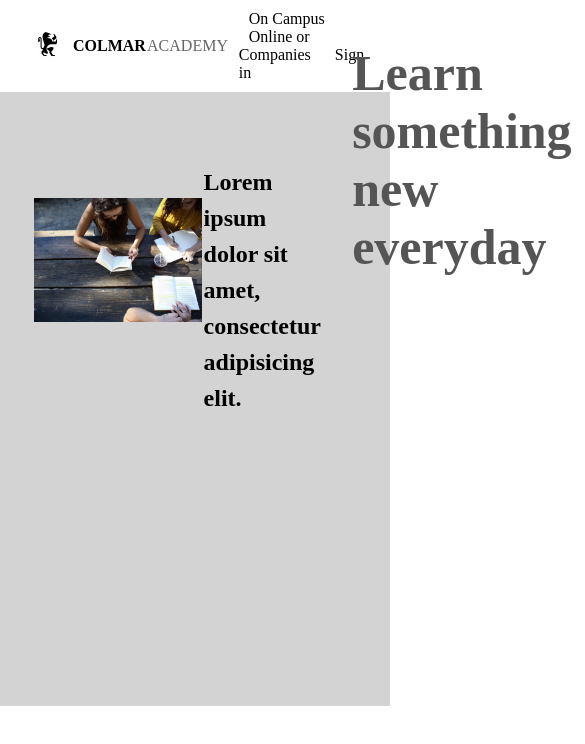
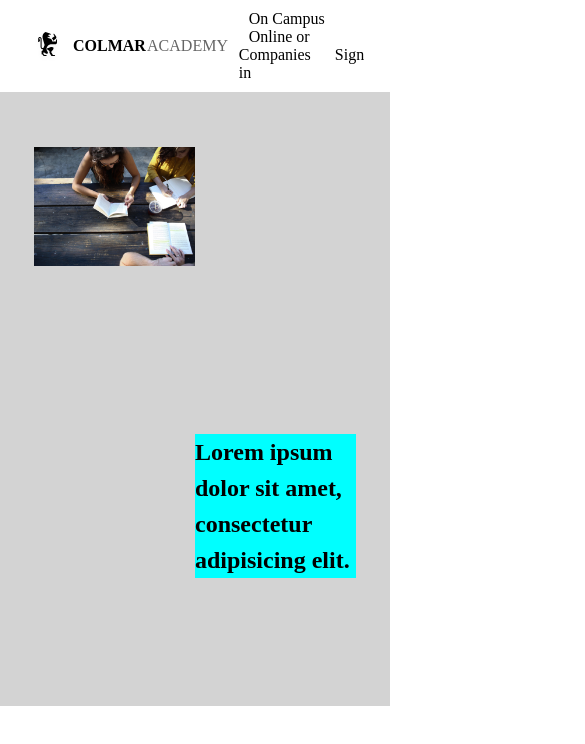
Before and after one commit to MoshelleGarbla/Colmar-Academy, a plain HTML site: page index.html in a window 390 px wide. Shown: the top 744 px of the page, 585 px wide, since content can reach past the window. Drawn offline with Linux system fonts and the light colour scheme.

Commit message:
adding media queries

```diff
--- a/style.css
+++ b/style.css
@@ -99,8 +99,59 @@ align-items: center;
     text-align: center;
     padding: 8px 7px;
 
+}
+
+@media screen and (max-width: 1300px) {
+    .container{
+        display: inline-flex;
+        align-items: center;
+        margin: 10px;
+
+   }
+
+
+   main{
+
+    background-color: #D3D3D3;
+    background-repeat: no-repeat;
+    height: 550px;
+    margin: 10px 0px;
+    padding: 32px 24px;
+
+
+}
+
+
+   .container h1{
+    background-color: aliceblue;
+    font-size: 30px;
+    color: #555555;
+    position: absolute;
+    display: flex;
+    display: inline-block;
+    position: absolute;
+    left: 700px;
+    bottom: 500px;
+    right: ;
+
+
+
+    }
+
+    .container h2{
+        background-color: aqua;
+        position: relative;
+        top: 300px;
+        bottom: 300px;
+        right: 0px;
+        align-items: center;
 
 
 
 
+
+    }
+
+
+
 }
```
